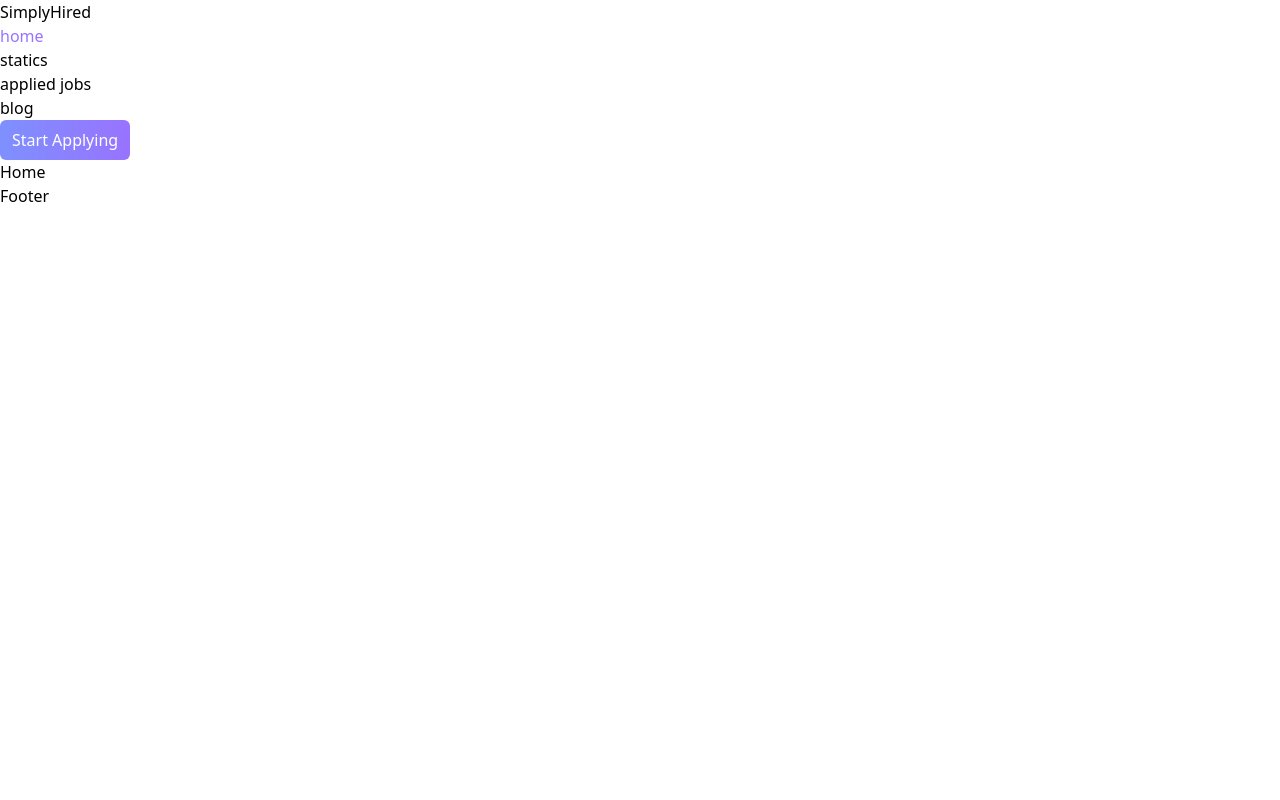
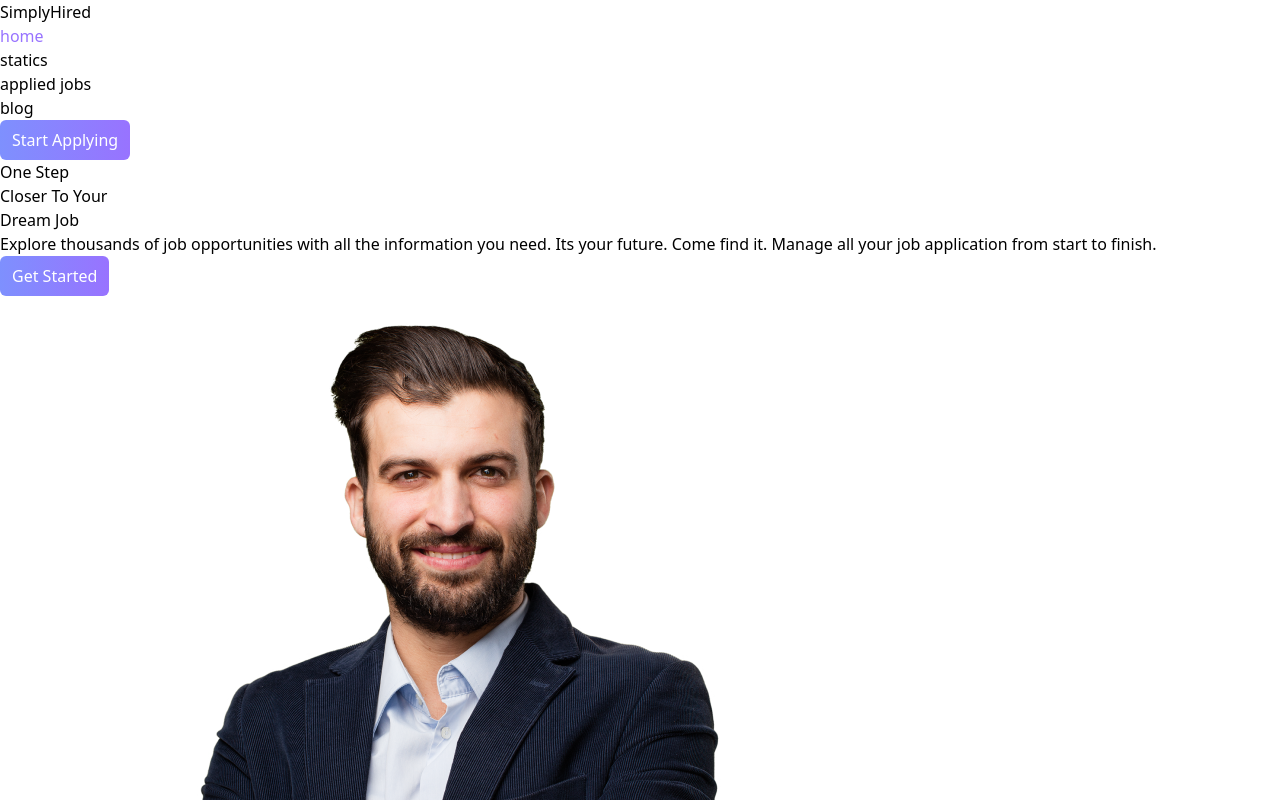
Before and after one commit to redwan100/job-portal, a React (Vite) app: page / in a window 1280 px wide. Shown: the top 800 px of the page. Built offline with nearby package versions, Linux system fonts and the light colour scheme.

Commit message:
added hero section

```diff
--- /dev/null
+++ b/src/components/Button.jsx
@@ -0,0 +1,9 @@
+import React from 'react'
+
+const Button = ({children}) => {
+  return (
+    <button className='gradient'>{children}</button>
+  )
+}
+
+export default Button
--- a/src/components/Header.jsx
+++ b/src/components/Header.jsx
@@ -1,5 +1,6 @@
 import React from 'react'
 import { Link, NavLink } from 'react-router-dom';
+import Button from './Button';
 
 // ================ HEADER DATA ============
 const headerData = [
@@ -24,11 +25,11 @@ const headerData = [
 const Header = () => {
     const li = headerData.map((item)=><li><NavLink to={`${item.path}`} className={({isActive})=>isActive?'active':'default'}>{item.name}</NavLink></li>)
   return (
-    <div className='w-full my-3'>
-      <div className='flex items-center justify-between container mx-auto w-[90%]'>
-        <h1 className='text-2xl font-semibold'>SimplyHired</h1>
-        <ul className='flex gap-3 capitalize md:text-lg md:gap-5'>{li}</ul>
-        <button className='gradient'>Start Applying</button>
+    <div className="w-full my-3">
+      <div className="flex items-center justify-between container mx-auto w-[90%]">
+        <h1 className="text-2xl font-semibold">SimplyHired</h1>
+        <ul className="flex gap-3 capitalize md:text-lg md:gap-5">{li}</ul>
+        <Button>Start Applying</Button>
       </div>
     </div>
   );
--- a/src/components/Home.jsx
+++ b/src/components/Home.jsx
@@ -1,12 +1,40 @@
 import React from 'react'
-
+import Button from './Button';
+import HeroImg from '../assets/All Images/P3OLGJ1 copy 1.png'
+import JobCategoryList from './JobCategoryList';
 
 const Home = () => {
   return (
-    <div className=''>
-     <h1>Home</h1>
+    <div className="w-full mt-8 p-3">
+      <div className="grid gap-3 sm:grid-cols-2 items-center justify-center">
+        <div className="space-y-4 md:space-y-6 w-full max-w-sm md:max-w-md text-center mx-auto sm:text-left sm:mx-0 order-2 sm:order-none">
+          <h1 className="text-4xl font-semibold md:text-6xl">
+            One Step <br /> Closer To Your <br />
+            <span className="text-[#9873FF]">Dream Job</span>
+          </h1>
+          <p className="text-gray-600 text-sm md:text-base">
+            Explore thousands of job opportunities with all the information you
+            need. Its your future. Come find it. Manage all your job application
+            from start to finish.
+          </p>
+
+          <Button>Get Started</Button>
+        </div>
+
+        <div>
+          <img
+            className="object-cover order-[-1]"
+            src={HeroImg}
+            alt="hero image"
+          />
+        </div>
+      </div>
+
+      <section className='mt-10'>
+        <JobCategoryList />
+      </section>
     </div>
-  )
+  );
 }
 
 export default Home
--- /dev/null
+++ b/src/components/JobCategoryList.jsx
@@ -0,0 +1,36 @@
+import React from 'react'
+
+let jobList = [
+  {
+    id: 1,
+    title: "Software Engineer",
+    jobAvailable: true,
+    number: 3,
+  },
+  {
+    id: 2,
+    title: "Marketing Manager",
+    jobAvailable: false,
+    number: 0,
+  },
+  {
+    id: 3,
+    title: "Graphic Designer",
+    jobAvailable: true,
+    number: 2,
+  },
+  {
+    id: 4,
+    title: "Sales Associate",
+    jobAvailable: true,
+    number: 5,
+  },
+];
+
+const JobCategoryList = () => {
+  return (
+    <div>JobCategoryList</div>
+  )
+}
+
+export default JobCategoryList
--- a/src/components/index.js
+++ b/src/components/index.js
@@ -2,3 +2,4 @@ export {default as Home} from './Home'
 export {default as Blog} from './Blog'
 export {default as AppliedJob} from './AppliedJob'
 export {default as Statics} from './Statics'
+export {default as JobCategoryList} from './JobCategoryList'
```
